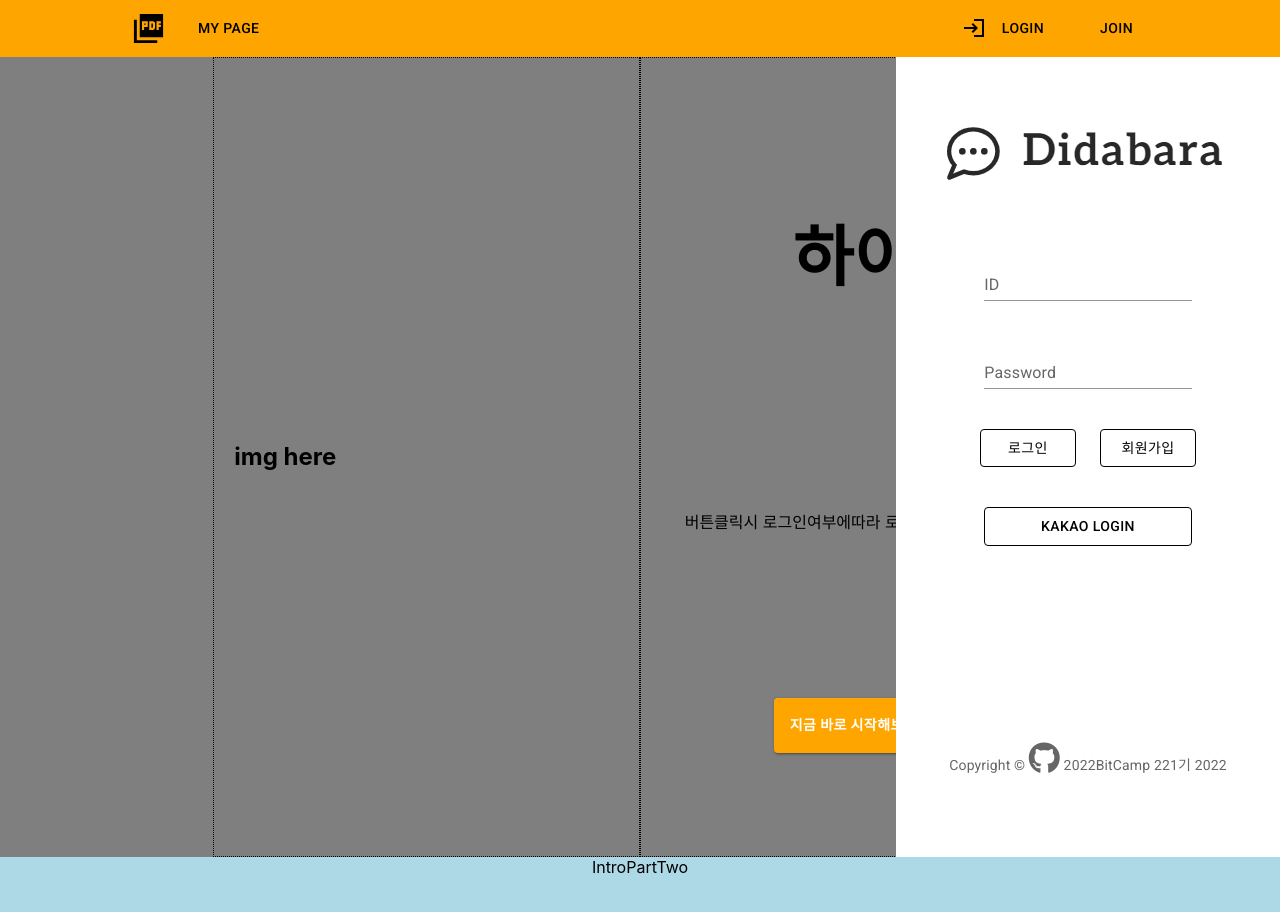
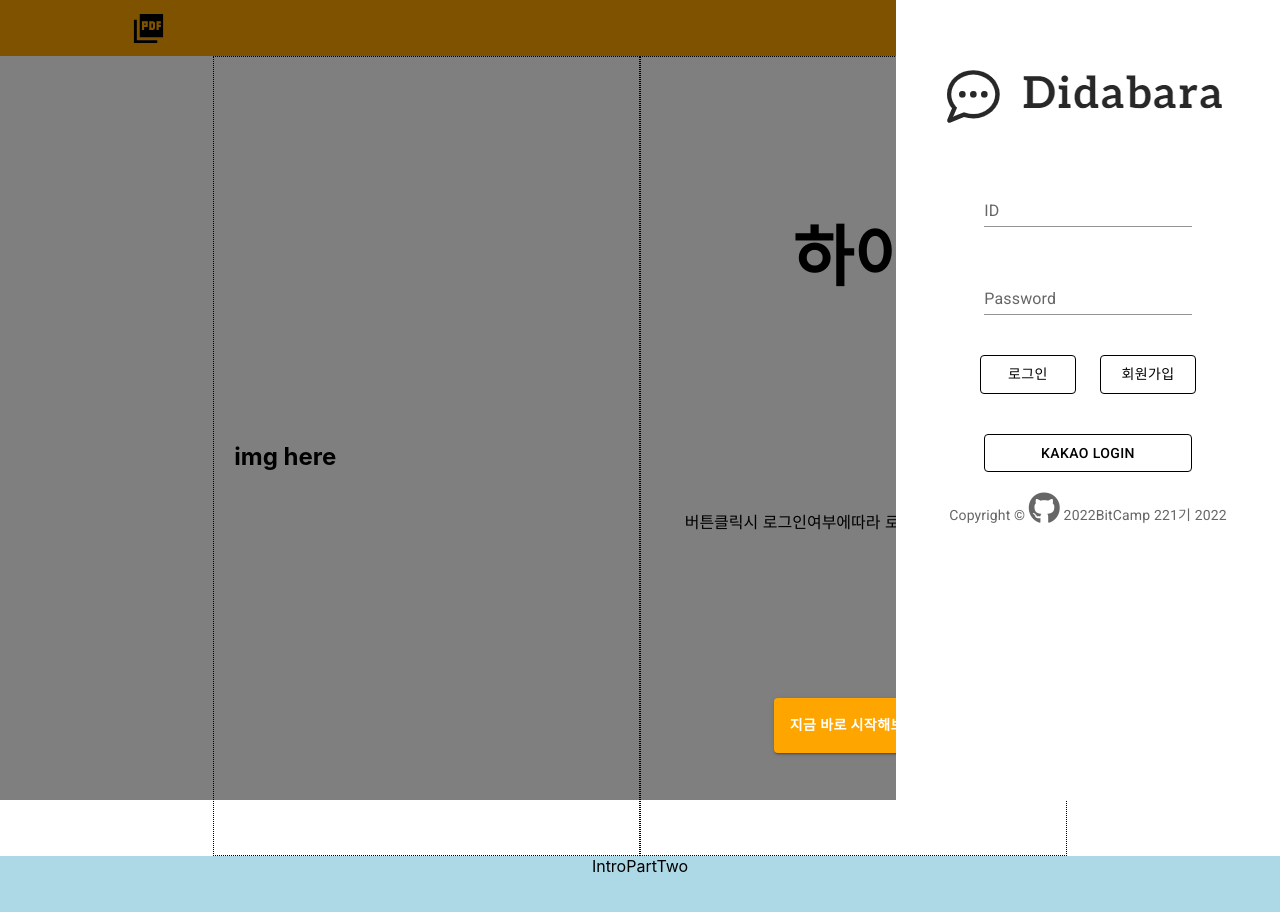
Before and after one commit to akskflwn/DidabaraProject, a React (Create React App) app in the folder didabarafront/react/: page /login in a window 1280 px wide. Shown: the top 912 px of the page. Built offline with nearby package versions, Linux system fonts and the light colour scheme.

Commit message:
user login done

```diff
--- a/didabarafront/react/src/Router.jsx
+++ b/didabarafront/react/src/Router.jsx
@@ -5,8 +5,11 @@ import DashBoard from "./pages/DashBoard";
 import Home from "./pages/Home";
 import Join from "./pages/Join";
 import KakaoLogin from "./pages/KakaoLogin";
+import { useRecoilValue } from "recoil";
+import { userState } from "./config/Atom";
 
 function Router() {
+  const user = useRecoilValue(userState);
   return (
     <BrowserRouter>
       <NavigationBar />
@@ -14,9 +17,13 @@ function Router() {
         <Route path="/" element={<Home />}>
           <Route path="/login" elemnet={<Home />} />
         </Route>
-          <Route path="/join" element={<Join />} />
-        <Route path="/dashboard" element={<DashBoard />} />
-        <Route path="/kakaologin" element={<KakaoLogin />} />
+        <Route path="/join" element={<Join />} />
+        {user.id ? (
+          <>
+            <Route path="/kakaologin" element={<KakaoLogin />} />
+            <Route path="/dashboard" element={<DashBoard />} />
+          </>
+        ) : null}
       </Routes>
     </BrowserRouter>
   );
--- a/didabarafront/react/src/components/IntroPartOne.jsx
+++ b/didabarafront/react/src/components/IntroPartOne.jsx
@@ -3,6 +3,8 @@ import React, { useState } from "react";
 import styled from "styled-components";
 import InfoHardCodingText from "../items/InfoHardCodingText";
 import { Link } from "react-router-dom";
+import { useRecoilValue } from "recoil";
+import { userState } from "../config/Atom";
 
 /**컴포넌트들 스타일 정의 */
 const StyledGrid = styled(Grid)`
@@ -45,7 +47,7 @@ const StyledButton = styled(Button)`
 function IntroPartOne() {
   //유저 로그인상태 관리. 유저가 로그인이면 시작해보기 버튼은 대시보드 기능을하고
   //유저가 비 로그인 상태라면 시작해보기 버튼은 로그인창을 불러온다.
-  const [login, setLogin] = useState(true);
+  const user = useRecoilValue(userState);
 
   return (
     <StyledGrid container justifyContent="center" gap={0}>
@@ -55,7 +57,7 @@ function IntroPartOne() {
       <StyledInnerGridRight container item lg={4} md={5} sm={11} xs={11}>
         <InfoHardCodingText />
         버튼클릭시 로그인여부에따라 로그인창을 띄우거나
-        <Link to={login ? "/dashboard" : "/login"}>
+        <Link to={user.id ? "/dashboard" : "/login"}>
           <StyledButton variant="contained">지금 바로 시작해보기</StyledButton>
         </Link>
       </StyledInnerGridRight>
--- a/didabarafront/react/src/components/LoginFooter.jsx
+++ /dev/null
@@ -1,15 +0,0 @@
-import { Typography } from "@mui/material";
-import React from "react";
-
-function LoginFooter() {
-  return (
-    <Typography variant="body2" color="textSecondary" align="center">
-      Copyright ©{" "}
-      <i className="fa-brands fa-github" style={{ fontSize: "2rem" }}></i>{" "}
-      {new Date().getFullYear()}
-      BitCamp 221기 2022
-    </Typography>
-  );
-}
-
-export default LoginFooter;
--- a/didabarafront/react/src/components/LoginInput.jsx
+++ b/didabarafront/react/src/components/LoginInput.jsx
@@ -1,9 +1,14 @@
 import React from "react";
-import { Button, Grid, Input, InputLabel } from "@mui/material";
+import { Button, Grid, Input, InputLabel, Typography } from "@mui/material";
 import styled from "styled-components";
 import { FormControl } from "@mui/material";
 import { KakaoLoginAPI } from "../config/KakaoApi";
-import { SendingLoginRequest } from "../config/NormalLoginApi";
+import axios from "axios";
+import { useRecoilState } from "recoil";
+import { userState } from "../config/Atom";
+import { useNavigate } from "react-router-dom";
+
+const LOGIN_REQUEST_ADDRESS = "http://192.168.0.187:8080/auth/signin";
 
 const StyledInput = styled(FormControl)`
   && {
@@ -15,7 +20,6 @@ const StyledContainer = styled(Grid)`
     height: 80%;
     min-height: 685px;
     display: flex;
-    /* align-items: center; */
     justify-content: center;
     flex-direction: column;
   }
@@ -41,16 +45,31 @@ const StyledForm = styled.form`
   align-items: center;
 `;
 function LoginInput() {
+  const [user, setUser] = useRecoilState(userState);
+  const navi = useNavigate();
+
   const openKakaoLogin = () => {
     window.open(KakaoLoginAPI, "_blank", "location=0");
   };
+
   const sendLoginRequest = (e) => {
     e.preventDefault();
-    const data = new FormData(e.target);
-    const username = data.get("username");
-    const password = data.get("password");
+    const loginFormData = new FormData(e.target);
+    const username = loginFormData.get("username");
+    const password = loginFormData.get("password");
 
-    SendingLoginRequest(username, password);
+    const data = { username, password };
+
+    axios
+      .post(LOGIN_REQUEST_ADDRESS, data)
+      .then((res) => {
+        if (res.status === 200 && res.data.id) {
+          setUser(res.data);
+          console.log("data response printing....:", res);
+          navi("/dashboard");
+        }
+      })
+      .catch((err) => console.log(err));
   };
 
   return (
@@ -84,6 +103,12 @@ function LoginInput() {
           </Grid>
         </StyledGrid>
       </StyledForm>
+      <Typography variant="body2" color="textSecondary" align="center">
+        Copyright ©{" "}
+        <i className="fa-brands fa-github" style={{ fontSize: "2rem" }}></i>{" "}
+        {new Date().getFullYear()}
+        BitCamp 221기 2022
+      </Typography>
     </StyledContainer>
   );
 }
--- a/didabarafront/react/src/components/Loginform.jsx
+++ b/didabarafront/react/src/components/Loginform.jsx
@@ -2,11 +2,11 @@ import { motion } from "framer-motion";
 import React from "react";
 import { useNavigate } from "react-router-dom";
 import styled from "styled-components";
-import LoginFooter from "./LoginFooter";
 import LoginInput from "./LoginInput";
 
 const StyledOverLay = styled(motion.div)`
-  position: absolute;
+  position: fixed;
+  top: 0;
   width: 100%;
   height: 100%;
   background-color: rgba(0, 0, 0, 0.5);
@@ -16,11 +16,13 @@ const StyledForm = styled(motion.div)`
   width: 30%;
   height: 100vh;
   background-color: white;
+  position: fixed;
+  overflow-y: scroll;
   right: 0;
-  position: absolute;
+  top: 0;
   transform-origin: right;
   min-width: 380px;
-  z-index: 10;
+  z-index: 5;
 `;
 
 const Img = styled.img`
@@ -72,7 +74,6 @@ function Loginform() {
         {" "}
         <Img src="./didabara.png" />
         <LoginInput />
-        <LoginFooter />
       </StyledForm>
     </>
   );
--- a/didabarafront/react/src/components/NavigationBar.jsx
+++ b/didabarafront/react/src/components/NavigationBar.jsx
@@ -1,12 +1,18 @@
-import React, { useState } from "react";
-import { Grid, Button } from "@mui/material";
+import React from "react";
+import { Grid, Button, Typography } from "@mui/material";
 import PictureAsPdfSharpIcon from "@mui/icons-material/PictureAsPdfSharp";
 import LoginSharpIcon from "@mui/icons-material/LoginSharp";
+import LogoutSharpIcon from "@mui/icons-material/LogoutSharp";
 import { useNavigate } from "react-router-dom";
+import { useRecoilState, useResetRecoilState } from "recoil";
+import { userState } from "../config/Atom";
 
 function NavigationBar() {
   const navi = useNavigate();
-  const [userLogin, setUserLogin] = useState(false);
+  const userLogout = useResetRecoilState(userState);
+  const [user, setUser] = useRecoilState(userState);
+
+  // console.log(user);
   return (
     <Grid
       container
@@ -29,32 +35,57 @@ function NavigationBar() {
         justifyContent="start"
       >
         <Grid item display="flex" alignItems="center" ml={2}>
-          <PictureAsPdfSharpIcon fontSize="large" />
-        </Grid>
-        <Grid item>
-          <Button variant="black">My Page</Button>
+          <PictureAsPdfSharpIcon
+            style={{
+              cursor: "pointer",
+            }}
+            fontSize="large"
+            onClick={() => {
+              navi("/");
+            }}
+          />
         </Grid>
       </Grid>
 
       <Grid container item xs={6} md={5} justifyContent="end">
-        {userLogin ? null : (
-          <>
-            <Grid item display="flex" alignItems="center">
+        {user.id ? (
+          <Grid item display="flex" alignItems="center" mr={3}>
+            <Button
+              variant="black"
+              onClick={() => {
+                userLogout();
+                navi("/");
+              }}
+            >
               <LoginSharpIcon />
+              <Typography ml={1}>logout</Typography>
+            </Button>
           </Grid>
-            <Grid item mr={3}>
+        ) : (
+          <Grid item display="flex" alignItems="center" mr={3}>
             <Button
               variant="black"
               onClick={() => {
                 navi("/login");
               }}
             >
-                Login
+              <LoginSharpIcon />
+              <Typography ml={1}>login</Typography>
             </Button>
           </Grid>
-          </>
         )}
-
+        {user.id ? (
+          <Grid item mr={2}>
+            <Button
+              variant="black"
+              onClick={() => {
+                navi("/");
+              }}
+            >
+              <Typography>maypage</Typography>
+            </Button>
+          </Grid>
+        ) : (
           <Grid item mr={2}>
             <Button
               variant="black"
@@ -62,9 +93,10 @@ function NavigationBar() {
                 navi("/join");
               }}
             >
-            Join
+              <Typography>Join</Typography>
             </Button>
           </Grid>
+        )}
       </Grid>
     </Grid>
   );
--- a/didabarafront/react/src/config/Atom.jsx
+++ b/didabarafront/react/src/config/Atom.jsx
@@ -2,12 +2,5 @@ import { atom, selector } from "recoil";
 
 export const userState = atom({
   key: "userState",
-  default: {
-    id: null,
-    username: null,
-    nickname: null,
-    token: null,
-    createdDate: null,
-    modifiedDate: null,
-  },
+  default: {},
 });
--- a/didabarafront/react/src/config/NormalLoginApi.js
+++ /dev/null
@@ -1,23 +0,0 @@
-import axios from "axios";
-
-/**
- * 백엔드 서버의 로그인요청 메소드 주소
- */
-const LOGIN_REQUEST_ADDRESS = "http://192.168.0.187:8080/auth/signin";
-
-/**
- *
- * @param {아이디} username
- * @param {비밀번호} password
- *
- */
-export const SendingLoginRequest = (username, password) => {
-  //콘솔창 로그찍어서 보내는 데이터 확인합니다.
-  console.log("데이터 보내는중...", username, password);
-
-  const data = { username: username, password: password };
-  axios
-    .post(LOGIN_REQUEST_ADDRESS, data)
-    .then((res) => console.log(res))
-    .catch((err) => console.log(err));
-};
--- a/didabarafront/react/src/pages/DashBoard.jsx
+++ b/didabarafront/react/src/pages/DashBoard.jsx
@@ -6,20 +6,12 @@ import { userState } from "../config/Atom";
 function DashBoard() {
   const [user, setUser] = useRecoilState(userState);
 
-  const recoilsetting = () => {
-    setUser({
-      ...user,
-      id: "상돈",
-      username: "굿",
-      nickname: "상돈맨",
-    });
-  };
   console.log(user);
 
   return (
     <div>
       DashBoard
-      <Button onClick={recoilsetting}>ㅇㅇ</Button>
+      <Button>ㅇㅇ</Button>
     </div>
   );
 }
```
Lines whose indentation alone changed are shown as unchanged.
